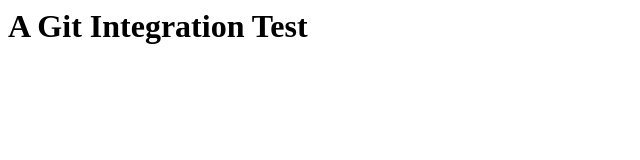
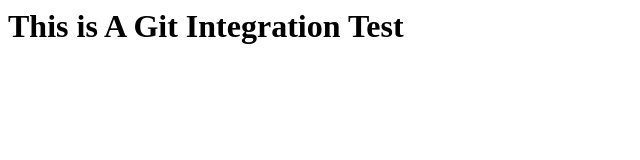
Before and after one commit to lumenotti/vsgittest, a plain HTML site: page index.html in a window 1280 px wide. Shown: the whole page, without its empty margins (0-640 px from the left). Drawn offline with Linux system fonts and the light colour scheme.

Commit message:
h1 change

```diff
--- a/index.html
+++ b/index.html
@@ -1 +1 @@
-<h1>A Git Integration Test</h1>
+<h1>This is A Git Integration Test</h1>
```
